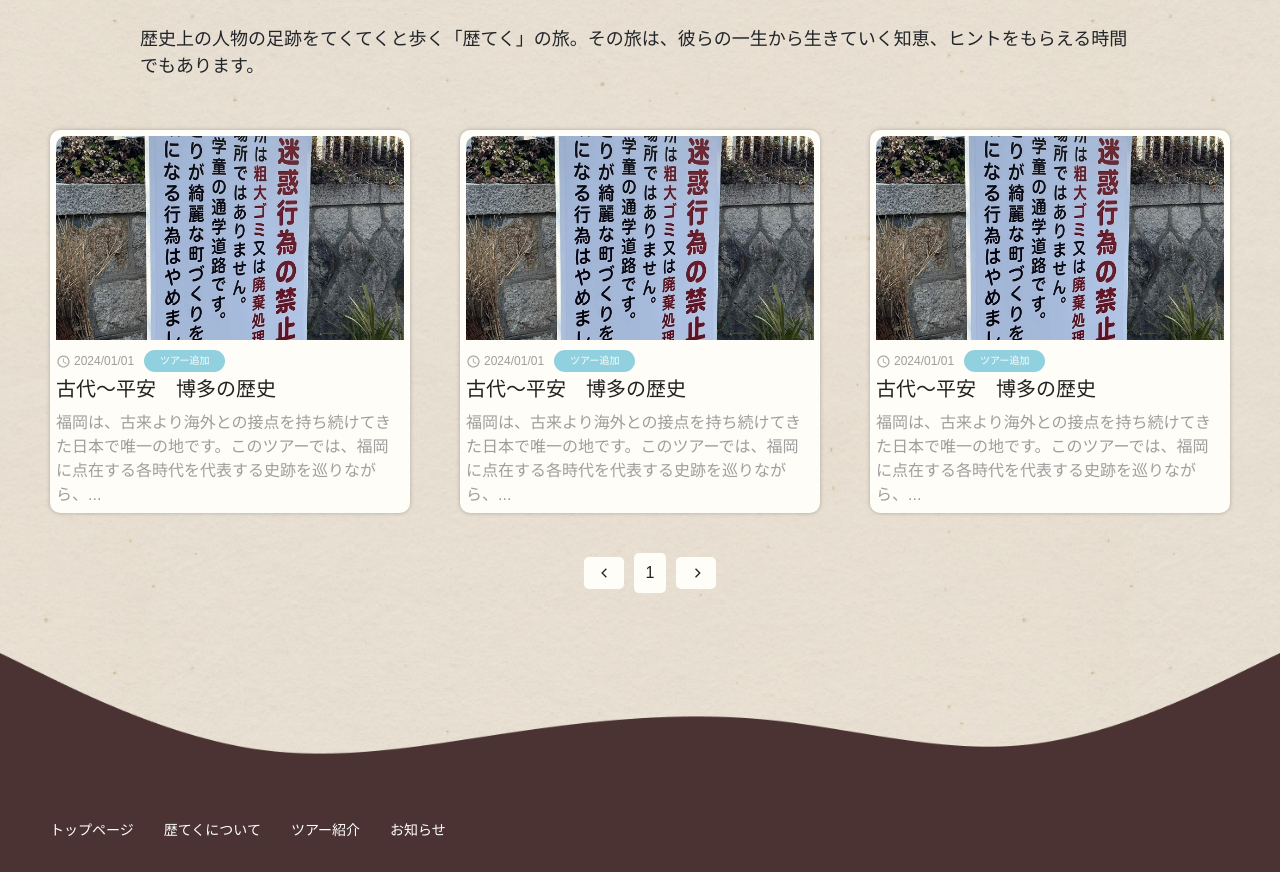
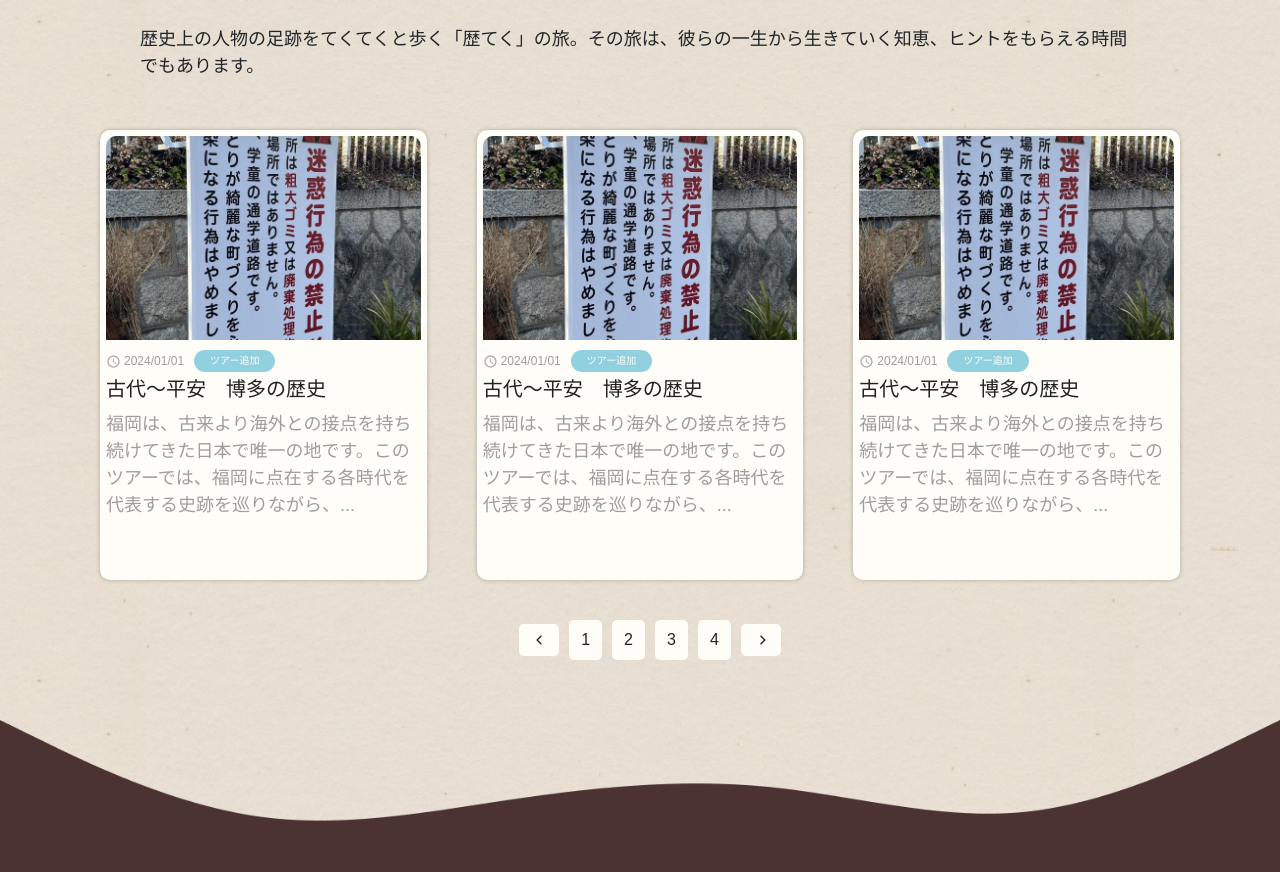
Before and after one commit to huynhnguyen1906/Reki-Teku, a Next.js app: page /news/a in a window 1280 px wide. Shown: the part 4860-5732 px from the top of the page. Built offline with nearby package versions, Linux system fonts and the light colour scheme; a web font is replaced by a local one.

Commit message:
refactor: Update NewsContainer and ToursContainer to use correct pagination components

```diff
--- a/src/components/News/NewsContainer.tsx
+++ b/src/components/News/NewsContainer.tsx
@@ -8,7 +8,7 @@ import { EffectCoverflow } from 'swiper/modules';
 
 import Style from '@styles/componentsStyles/News/NewsContainer.module.scss';
 import NewsCard from './NewsCard';
-import NewsPagination from './Pagination';
+import NewsPagination from './NewsPagination';
 
 export default function NewsContainer() {
     const [isMobile, setIsMobile] = useState(false);
--- /dev/null
+++ b/src/components/News/NewsPagination.tsx
@@ -0,0 +1,30 @@
+import Style from '@styles/componentsStyles/News/Pagination.module.scss';
+import { CgChevronLeft } from 'react-icons/cg';
+import { CgChevronRight } from 'react-icons/cg';
+
+export default function NewsPagination() {
+    return (
+        <div className={Style.pageNavi}>
+            <ul>
+                <li>
+                    <CgChevronLeft />
+                </li>
+                <li>
+                    <p>1</p>
+                </li>
+                <li>
+                    <p>2</p>
+                </li>
+                <li>
+                    <p>3</p>
+                </li>
+                <li>
+                    <p>4</p>
+                </li>
+                <li>
+                    <CgChevronRight />
+                </li>
+            </ul>
+        </div>
+    );
+}
--- a/src/components/News/Pagination.tsx
+++ b/src/components/Tours/ToursPagination.tsx
@@ -9,7 +9,7 @@ interface PaginationProps {
     onPageChange: (page: number) => void;
 }
 
-export default function Pagination({ currentPage, totalPages, onPageChange }: PaginationProps) {
+export default function ToursPagination({ currentPage, totalPages, onPageChange }: PaginationProps) {
     const handleClick = (page: number) => {
         if (page >= 1 && page <= totalPages) {
             onPageChange(page);
--- a/styles/componentsStyles/News/NewsCard.module.scss
+++ b/styles/componentsStyles/News/NewsCard.module.scss
@@ -9,13 +9,15 @@
     }
     .newsContent {
         padding: 6px;
-        max-width: 380px;
+        max-width: 360px;
+        height: 450px;
         border-radius: 10px;
         background: $accent-color-white;
         box-shadow: 0px 0px 4px 0px rgba(0, 0, 0, 0.25);
+        overflow: hidden;
         .thumb {
-            width: 100%;
-            height: 100%;
+            max-width: 100%;
+            max-height: 100%;
             border-radius: 10px 10px 0 0;
             overflow: hidden;
             img {
@@ -56,7 +58,9 @@
         }
         .newsText {
             color: $text-color-gray;
-            font-size: 16px;
+            font-size: 18px;
+            max-height: 180px;
+            overflow: hidden;
         }
     }
 }
@@ -66,6 +70,7 @@
         max-width: 315px;
         flex-direction: column;
         .newsContent {
+            height: 340px;
             .item {
                 margin: 6px 0 11px;
                 .blogTag,
--- a/styles/componentsStyles/News/NewsContainer.module.scss
+++ b/styles/componentsStyles/News/NewsContainer.module.scss
@@ -1,5 +1,6 @@
 .NewsContainer {
     width: 100%;
+    max-width: 1180px;
     height: auto;
     display: flex;
     padding: 0 50px;
@@ -7,6 +8,7 @@
     justify-content: center;
     align-items: flex-start;
     gap: 4rem;
+    margin: 0 auto;
     .ItemBox {
         display: flex;
         gap: 5rem;
--- a/styles/componentsStyles/Tours/ToursCard.module.scss
+++ b/styles/componentsStyles/Tours/ToursCard.module.scss
@@ -34,7 +34,7 @@
     }
     .toursText {
         color: $text-color-gray;
-        font-size: 20px;
+        font-size: 18px;
         max-height: 180px;
         overflow: hidden;
     }
```
Also changed, not shown: src/components/Tours/ToursContainer.tsx (+7 -2 lines).
